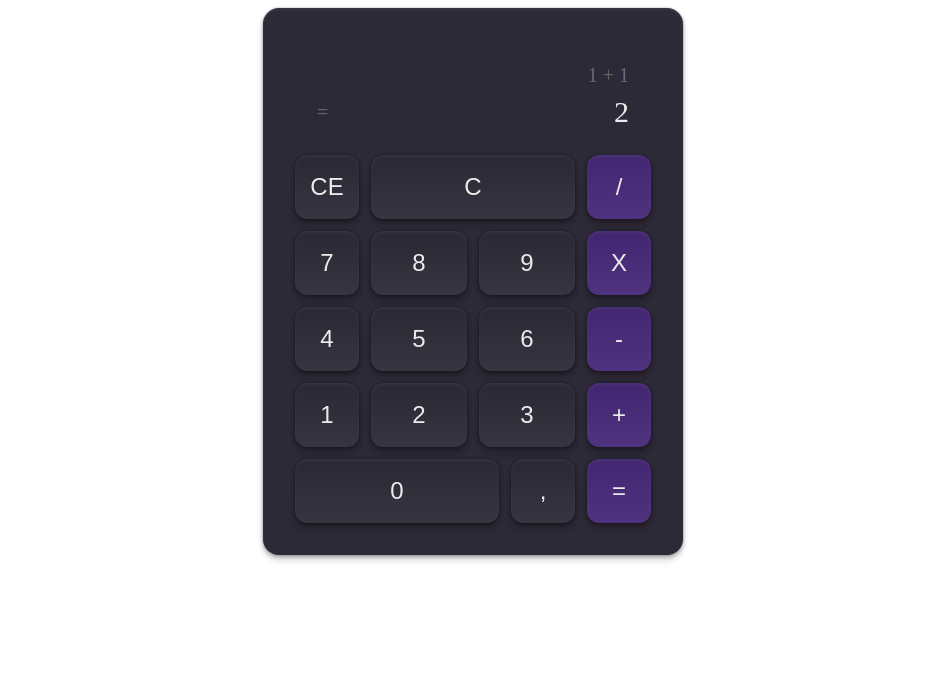
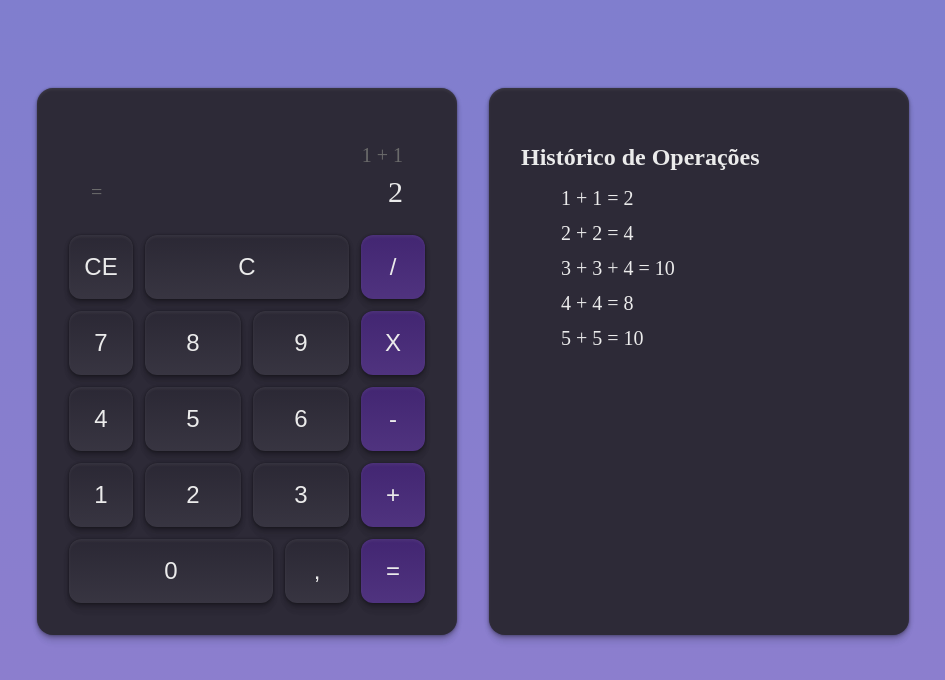
Before and after one commit to PedroAntonny/Calculator-React, a React (Vite) app: page / in a window 1280 px wide. Shown: the top 680 px of the page, without its empty margins (167-1112 px from the left). Built offline with nearby package versions, Linux system fonts and the light colour scheme.

Commit message:
feat: add operation history and layout adjusted

```diff
--- a/index.html
+++ b/index.html
@@ -3,7 +3,7 @@
 
 <head>
   <meta charset="UTF-8" />
-  <meta name="viewport" content="width=device-width, initial-scale=1.0" />
+  <meta name="viewport" content="width=device-width, initial-scale=1.0, maximum-scale=1.0" />
   <link rel="preconnect" href="https://fonts.googleapis.com">
   <link rel="preconnect" href="https://fonts.gstatic.com" crossorigin>
   <link href="https://fonts.googleapis.com/css2?family=Rubik&display=swap" rel="stylesheet">
@@ -11,7 +11,7 @@
   <title>Rocketseat - Calculadora</title>
 </head>
 
-<body class="text-(--text) font-(--font-sans)">
+<body class="min-h-screen bg-linear-[180deg,_#807ECE_0%,_#8E7ECE_100%] text-(--text) font-(--font-sans)">
   <div id="app"></div>
   <script type="module" src="/src/main.tsx"></script>
 </body>
--- a/src/App.tsx
+++ b/src/App.tsx
@@ -1,9 +1,11 @@
 import { Calculator } from './components/Calculator'
+import { OperationHistory } from './components/Operation-History'
 
 function App() {
   return (
-    <main className="min-h-screen flex items-start justify-center py-20 px-4">
+    <main className="app-container py-[80px] px-[24px] sm:px-[40px] flex flex-col sm:flex-row items-center sm:items-stretch justify-center gap-[32px]">
       <Calculator />
+      <OperationHistory />
     </main>
   )
 }
--- a/src/components/Calculator.tsx
+++ b/src/components/Calculator.tsx
@@ -5,7 +5,7 @@ import { Card } from './Card'
 export function Calculator() {
   return (
     <Card
-      className={`flex flex-col gap-[26px] w-[356px] pt-[56px] px-[32px] pb-[32px]`}
+      className={`app-card flex flex-col gap-[26px] w-[356px] pt-[56px] px-[32px] pb-[32px] h-full`}
     >
       <CalculatorDisplay operation="1 + 1" result="2" />
 
--- /dev/null
+++ b/src/components/Operation-History.tsx
@@ -0,0 +1,20 @@
+import { Card } from './Card'
+import { Text } from './Text'
+
+export function OperationHistory() {
+  return (
+    <Card className="app-card w-[356px] shrink-0 py-[40px] px-[32px]">
+      <Text as="h1" variant="heading" className="mb-[16px]">
+        Histórico de Operações
+      </Text>
+
+      <ul className="flex flex-col gap-[12px] list-none">
+        <Text as="li">1 + 1 = 2</Text>
+        <Text as="li">2 + 2 = 4</Text>
+        <Text as="li">3 + 3 + 4 = 10</Text>
+        <Text as="li">4 + 4 = 8</Text>
+        <Text as="li">5 + 5 = 10</Text>
+      </ul>
+    </Card>
+  )
+}
--- a/src/style.css
+++ b/src/style.css
@@ -20,3 +20,25 @@
 
   --font-sans: 'Rubik', sans-serif;
 }
+
+.app-container {
+  display: flex;
+  flex-direction: column;
+  align-items: center;
+  justify-content: center;
+  gap: 32px;
+}
+
+@media (min-width: 640px) {
+  .app-container {
+    flex-direction: row;
+    align-items: stretch;
+  }
+}
+
+@media (max-width: 640px) {
+  .app-card {
+    width: calc(100% - 40px);
+    margin-inline: 20px;
+  }
+}
--- a/tailwind.config.js
+++ b/tailwind.config.js
@@ -1,4 +1,6 @@
 /** @type {import('tailwindcss').Config} */
+import plugin from 'tailwindcss/plugin'
+
 export default {
   content: ['./index.html', './src/**/*.{js,ts,jsx,tsx}'],
   theme: {
@@ -24,5 +26,11 @@ export default {
       },
     },
   },
-  plugins: [],
+  plugins: [
+    plugin(function ({ addVariant }) {
+      addVariant('max-sm', '@media (max-width: 640px)')
+      addVariant('max-md', '@media (max-width: 768px)')
+      addVariant('max-lg', '@media (max-width: 1024px)')
+    }),
+  ],
 }
```
